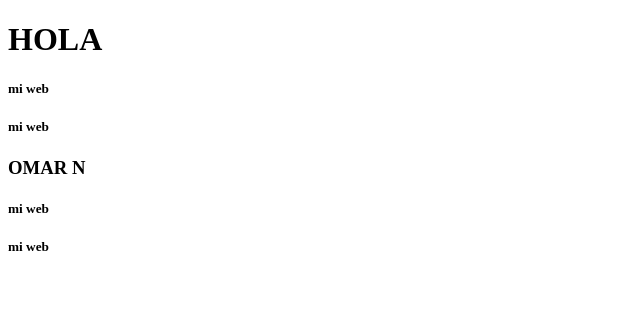
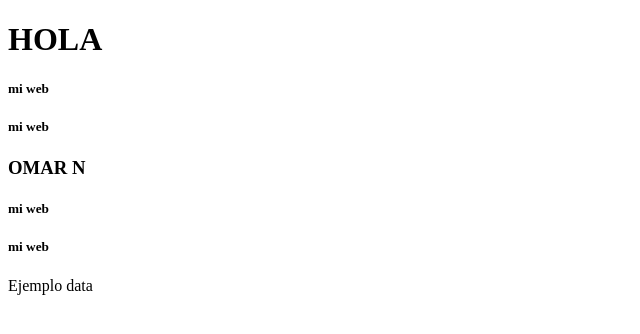
Before and after one commit to onazareth/miweb, a plain HTML site: page index.html in a window 1280 px wide. Shown: the whole page, without its empty margins (0-640 px from the left). Drawn offline with Linux system fonts and the light colour scheme.

Commit message:
add div
se agregaron nuevos divs

```diff
--- a/index.html
+++ b/index.html
@@ -11,5 +11,7 @@
 	<h3>OMAR N</h3>
 	<h5>mi web</h5>
 	<h5>mi web</h5>
+
+	<div>Ejemplo data</div>
 </body>
 </html>
```
